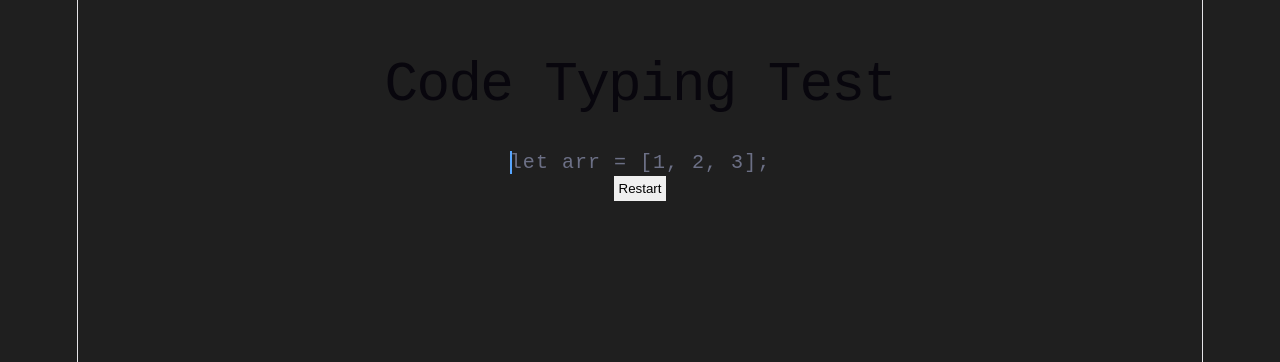
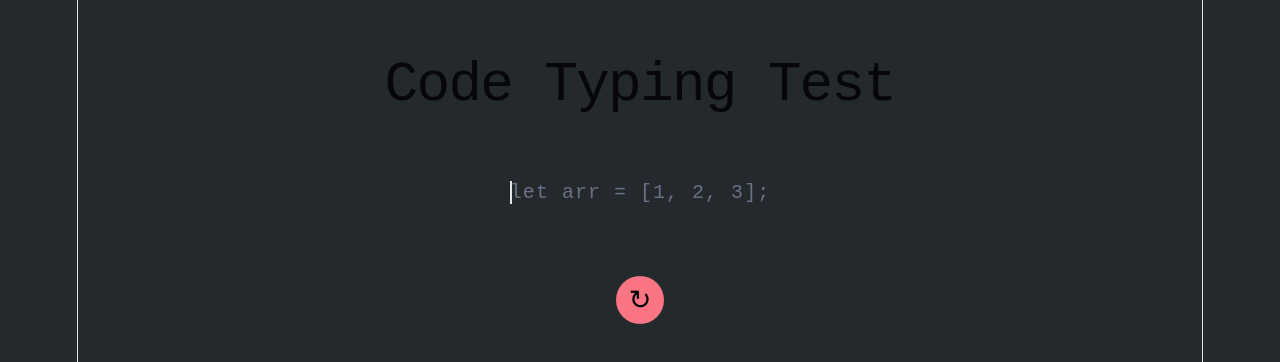
Before and after one commit to Matty-PW/code-typing-test, a React (Vite) app: page / in a window 1280 px wide. Shown: the top 362 px of the page. Built offline with nearby package versions, Linux system fonts and the light colour scheme.

Commit message:
added animations and more css styling

```diff
--- a/src/App.css
+++ b/src/App.css
@@ -1,18 +1,21 @@
 body {
-  background-color: #1f1f1f;
-  color: #cdd6f4;
+  background-color: #24292e;
+  color: #e1e4e8;
 }
 
 .correct {
-  color: white;
+  color: #e1e4e8;
+  transition: color 0.15s ease;
 }
 
 .incorrect {
-  color: red;
+  color: #F97583;
+  transition: color 0.15s ease;
 }
 
 .untyped {
   color: #6c7086;
+  transition: color 0.15s ease;
 }
 
 .app-container {
@@ -20,6 +23,7 @@ body {
   flex-direction: column;
   align-items: center;
   padding: 40px;
+  gap: 30px;
 }
 
 .snippet {
@@ -29,8 +33,26 @@ body {
 }
 
 .restart-button {
+  font-size: 1.5rem;
+  width: 48px;
+  height: 48px;
+  border-radius: 50%;
   border: none;
-  padding: 5px;
+  cursor: pointer;
+  display: flex;
+  align-items: center;
+  justify-content: center;
+  margin-top: 10px;
+  background-color: #F97583;
+}
+
+.restart-button:hover {
+  transform: scale(1.1);
+  background-color: #f66a78;
+}
+
+.restart-button:active {
+  transform: scale(0.95);
 }
 
 .typing-area {
@@ -44,6 +66,13 @@ body {
   width: 100%;
   height: 100%;
   opacity: 0;
+}
+
+.stats {
+  display: flex;
+  gap: 24px;
+  margin: 20px, 0;
+  font-size: 1.1rem;
 }
 
 .title {
@@ -62,7 +91,7 @@ body {
   top: 0;
   width: 2px;
   height: 100%;
-  background-color: #58a6ff;
+  background-color: #e1e4e8;
   animation: blink 1s step-end infinite;
 }
 
--- a/src/App.jsx
+++ b/src/App.jsx
@@ -80,9 +80,12 @@ function getStatus(index) {
         </div>
       </div>
 
+      <div className="stats">
       {calculateWPM() !== null && <p>WPM: {calculateWPM()}</p>}
       {calculateAccuracy() !== null && <p>Accuracy: {calculateAccuracy()}%</p>}
-      <button className="restart-button" onClick={handleRestart}>Restart</button>
+      </div>
+
+      <button className="restart-button" onClick={handleRestart}>↻</button>
     </div>
   )
 }
```
